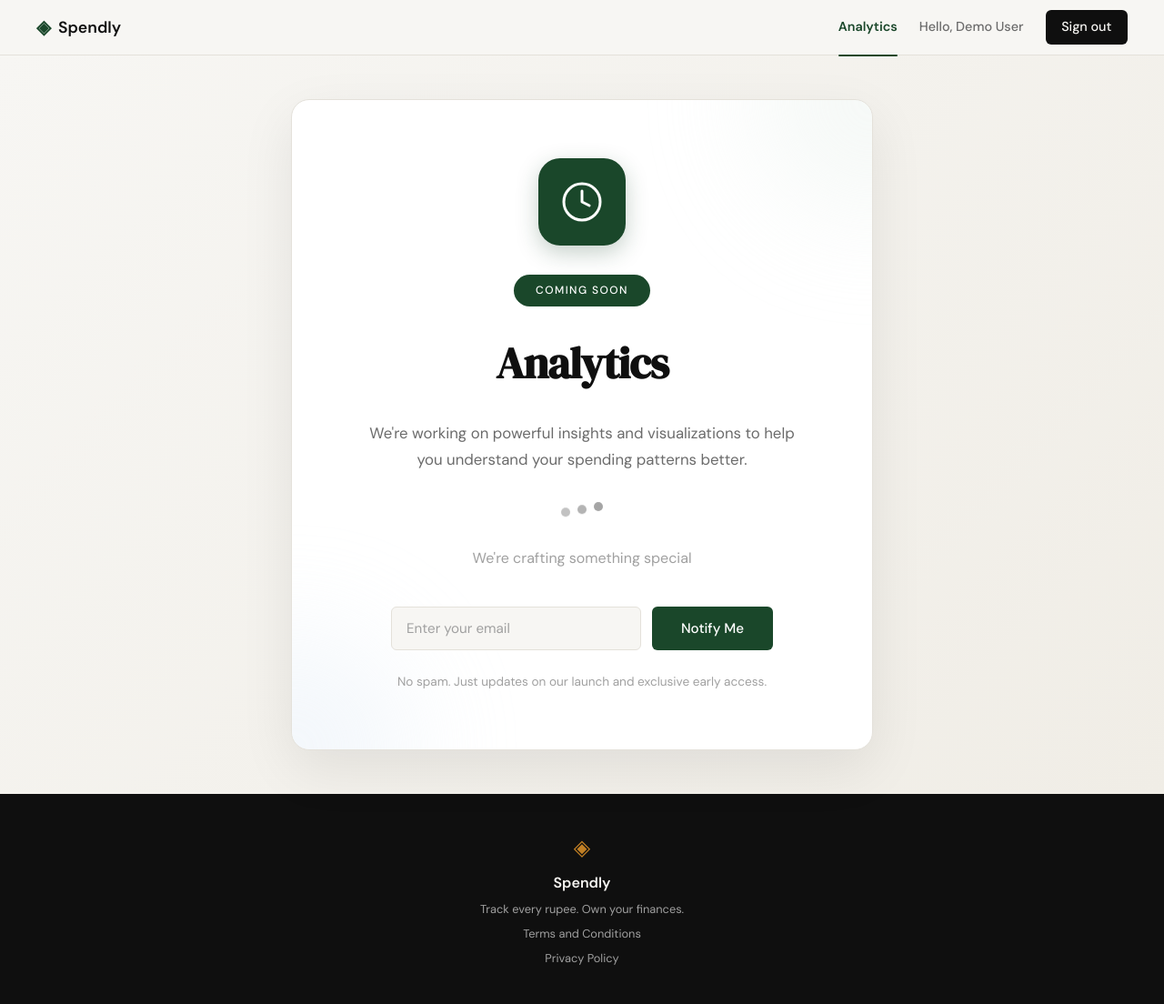
After one commit to immuhammadfurqan/Spendly-Claude, a Flask app: page /analytics in a window 1280 px wide. The commit adds this page. Shown: the whole page at 91% size. Run offline with Flask 3, Linux system fonts and the light colour scheme; a user stored in the database is signed in.

Commit message:
Analytics Comming Soon page added

```diff
--- a/app.py
+++ b/app.py
@@ -159,6 +159,13 @@ def profile():
     )
 
 
+@app.route("/analytics")
+def analytics():
+    if not session.get("user_id"):
+        return redirect(url_for("login"))
+    return render_template("analytics.html")
+
+
 @app.route("/expenses/add")
 def add_expense():
     return "Add expense — coming in Step 7"
--- a/static/css/style.css
+++ b/static/css/style.css
@@ -102,6 +102,23 @@ a { color: inherit; text-decoration: none; }
 
 .nav-links a { color: var(--ink-muted); transition: color 0.2s; }
 .nav-links a:hover { color: var(--ink); }
+
+.nav-link.active {
+    color: var(--accent);
+    font-weight: 600;
+    position: relative;
+}
+
+.nav-link.active::after {
+    content: "";
+    position: absolute;
+    left: 0;
+    right: 0;
+    bottom: -20px;
+    height: 2px;
+    background: var(--accent);
+    border-radius: 2px;
+}
 
 .nav-cta {
     background: var(--ink) !important;
@@ -1229,3 +1246,198 @@ a { color: inherit; text-decoration: none; }
     .filter-dates { flex-direction: column; }
     .filter-actions { justify-content: space-between; }
 }
+
+/* ------------------------------------------------------------------ */
+/* Analytics — Coming Soon                                             */
+/* ------------------------------------------------------------------ */
+
+.analytics-section {
+    min-height: calc(100vh - 60px - 100px);
+    display: flex;
+    align-items: center;
+    justify-content: center;
+    padding: 3rem 1.5rem;
+    background: linear-gradient(135deg, var(--paper) 0%, var(--paper-warm) 100%);
+}
+
+.analytics-card {
+    position: relative;
+    overflow: hidden;
+    width: 100%;
+    max-width: 640px;
+    background: var(--paper-card);
+    border: 1px solid var(--border);
+    border-radius: var(--radius-lg);
+    padding: 4rem 3rem;
+    text-align: center;
+    box-shadow: 0 20px 60px rgba(0, 0, 0, 0.08);
+}
+
+.analytics-blob {
+    position: absolute;
+    width: 260px;
+    height: 260px;
+    border-radius: 50%;
+    filter: blur(60px);
+    opacity: 0.4;
+    pointer-events: none;
+    z-index: 0;
+}
+
+.analytics-blob-1 {
+    top: -130px;
+    right: -130px;
+    background: var(--accent-light);
+}
+
+.analytics-blob-2 {
+    bottom: -130px;
+    left: -130px;
+    background: #e2ecf6;
+}
+
+.analytics-inner {
+    position: relative;
+    z-index: 1;
+}
+
+.analytics-icon-wrap {
+    margin-bottom: 2rem;
+    display: flex;
+    justify-content: center;
+}
+
+.analytics-icon {
+    background: var(--accent);
+    color: #ffffff;
+    padding: 1.5rem;
+    border-radius: 24px;
+    display: inline-flex;
+    align-items: center;
+    justify-content: center;
+    box-shadow: 0 8px 24px rgba(26, 71, 42, 0.25);
+}
+
+.analytics-icon i,
+.analytics-icon svg {
+    width: 48px;
+    height: 48px;
+    stroke-width: 1.5;
+}
+
+.analytics-badge-wrap {
+    margin-bottom: 1.5rem;
+    display: flex;
+    justify-content: center;
+}
+
+.analytics-badge {
+    background: var(--accent);
+    color: #ffffff;
+    padding: 0.5rem 1.5rem;
+    border-radius: 999px;
+    font-size: 0.75rem;
+    font-weight: 500;
+    letter-spacing: 0.12em;
+    text-transform: uppercase;
+}
+
+.analytics-title {
+    font-family: var(--font-display);
+    font-size: clamp(2.25rem, 5vw, 3rem);
+    color: var(--ink);
+    margin-bottom: 1.5rem;
+    letter-spacing: -0.02em;
+}
+
+.analytics-desc {
+    color: var(--ink-muted);
+    font-size: 1.05rem;
+    line-height: 1.7;
+    max-width: 480px;
+    margin: 0 auto 2.5rem;
+}
+
+.analytics-dots {
+    display: flex;
+    justify-content: center;
+    gap: 0.5rem;
+    margin-bottom: 2rem;
+}
+
+.analytics-dots span {
+    width: 10px;
+    height: 10px;
+    border-radius: 50%;
+    background: var(--ink-faint);
+    animation: analytics-bounce 1.4s infinite ease-in-out;
+}
+
+.analytics-dots span:nth-child(2) { animation-delay: 0.15s; }
+.analytics-dots span:nth-child(3) { animation-delay: 0.3s; }
+
+@keyframes analytics-bounce {
+    0%, 80%, 100% { transform: translateY(0); opacity: 0.6; }
+    40% { transform: translateY(-8px); opacity: 1; }
+}
+
+.analytics-tagline {
+    color: var(--ink-faint);
+    margin-bottom: 2.5rem;
+}
+
+.analytics-form {
+    display: flex;
+    gap: 0.75rem;
+    max-width: 420px;
+    margin: 0 auto 1.5rem;
+}
+
+.analytics-input {
+    flex: 1;
+    padding: 0 1rem;
+    height: 48px;
+    border: 1px solid var(--border);
+    border-radius: var(--radius-sm);
+    font-family: var(--font-body);
+    font-size: 0.95rem;
+    color: var(--ink);
+    background: var(--paper);
+    outline: none;
+    transition: border-color 0.2s, box-shadow 0.2s;
+}
+
+.analytics-input:focus {
+    border-color: var(--accent);
+    box-shadow: 0 0 0 3px var(--accent-light);
+}
+
+.analytics-input::placeholder { color: var(--ink-faint); }
+
+.analytics-btn {
+    height: 48px;
+    padding: 0 2rem;
+    background: var(--accent);
+    color: #ffffff;
+    border: none;
+    border-radius: var(--radius-sm);
+    font-family: var(--font-body);
+    font-size: 0.95rem;
+    font-weight: 500;
+    cursor: pointer;
+    transition: background 0.2s;
+    white-space: nowrap;
+}
+
+.analytics-btn:hover { background: #123420; }
+
+.analytics-footer-text {
+    color: var(--ink-faint);
+    font-size: 0.85rem;
+}
+
+@media (max-width: 600px) {
+    .analytics-card { padding: 2.5rem 1.5rem; }
+    .analytics-form { flex-direction: column; }
+    .analytics-btn { width: 100%; }
+}
--- /dev/null
+++ b/templates/analytics.html
@@ -0,0 +1,51 @@
+{% extends "base.html" %}
+
+{% block title %}Analytics — Spendly{% endblock %}
+
+{% block content %}
+
+<section class="analytics-section">
+    <div class="analytics-card">
+        <div class="analytics-blob analytics-blob-1"></div>
+        <div class="analytics-blob analytics-blob-2"></div>
+
+        <div class="analytics-inner">
+            <div class="analytics-icon-wrap">
+                <div class="analytics-icon">
+                    <i data-lucide="clock"></i>
+                </div>
+            </div>
+
+            <div class="analytics-badge-wrap">
+                <span class="analytics-badge">Coming Soon</span>
+            </div>
+
+            <h1 class="analytics-title">Analytics</h1>
+
+            <p class="analytics-desc">
+                We're working on powerful insights and visualizations to help you
+                understand your spending patterns better.
+            </p>
+
+            <div class="analytics-dots" aria-hidden="true">
+                <span></span><span></span><span></span>
+            </div>
+
+            <p class="analytics-tagline">We're crafting something special</p>
+
+            <form class="analytics-form" onsubmit="event.preventDefault();">
+                <input type="email"
+                       class="analytics-input"
+                       placeholder="Enter your email"
+                       aria-label="Email address">
+                <button type="submit" class="analytics-btn">Notify Me</button>
+            </form>
+
+            <p class="analytics-footer-text">
+                No spam. Just updates on our launch and exclusive early access.
+            </p>
+        </div>
+    </div>
+</section>
+
+{% endblock %}
--- a/templates/base.html
+++ b/templates/base.html
@@ -20,6 +20,8 @@
             </a>
             <div class="nav-links">
                 {% if session.get('user_id') %}
+                    <a href="{{ url_for('analytics') }}"
+                       class="nav-link {% if request.endpoint == 'analytics' %}active{% endif %}">Analytics</a>
                     <a href="{{ url_for('profile') }}" class="nav-user">Hello, {{ session.name }}</a>
                     <a href="{{ url_for('logout') }}" class="nav-cta">Sign out</a>
                 {% else %}
```
